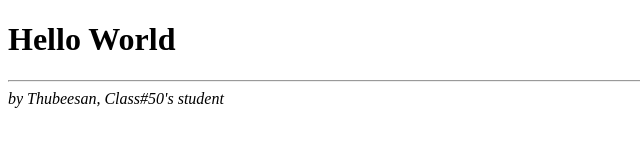
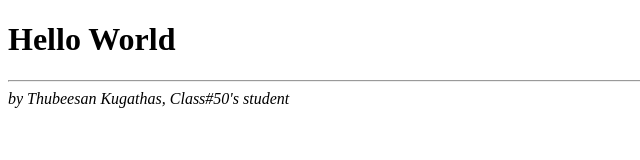
Before and after one commit to ThubeesanKugathas/htmlcss-hello, a plain HTML site: page index.html in a window 1280 px wide. Shown: the full height of the page, 0-640 px from the left. Drawn offline with Linux system fonts and the light colour scheme.

Commit message:
Aggiunta cognome nel paragrafo in corsivo

```diff
--- a/index.html
+++ b/index.html
@@ -10,7 +10,7 @@
 
     <h1>Hello World</h1>
     <hr>
-    <i>by Thubeesan, Class#50's student</i>
+    <i>by Thubeesan Kugathas, Class#50's student</i>
 
 </body>
 </html>
```
